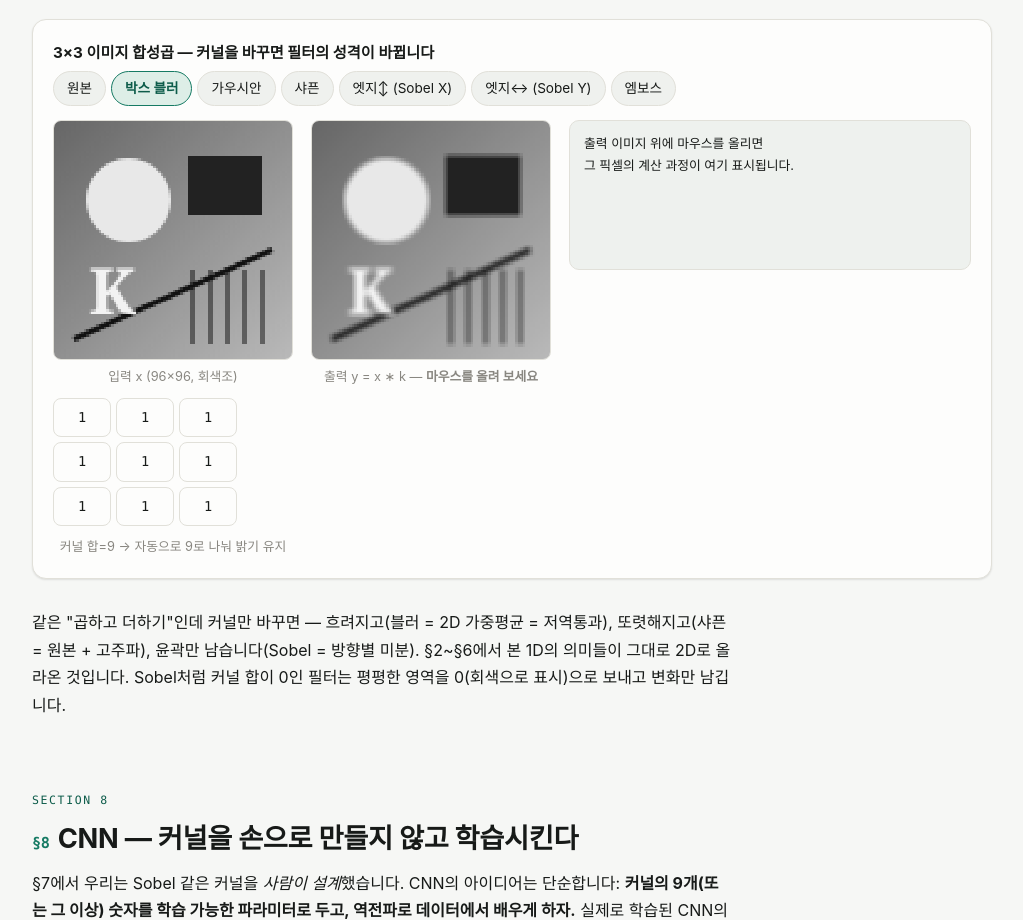
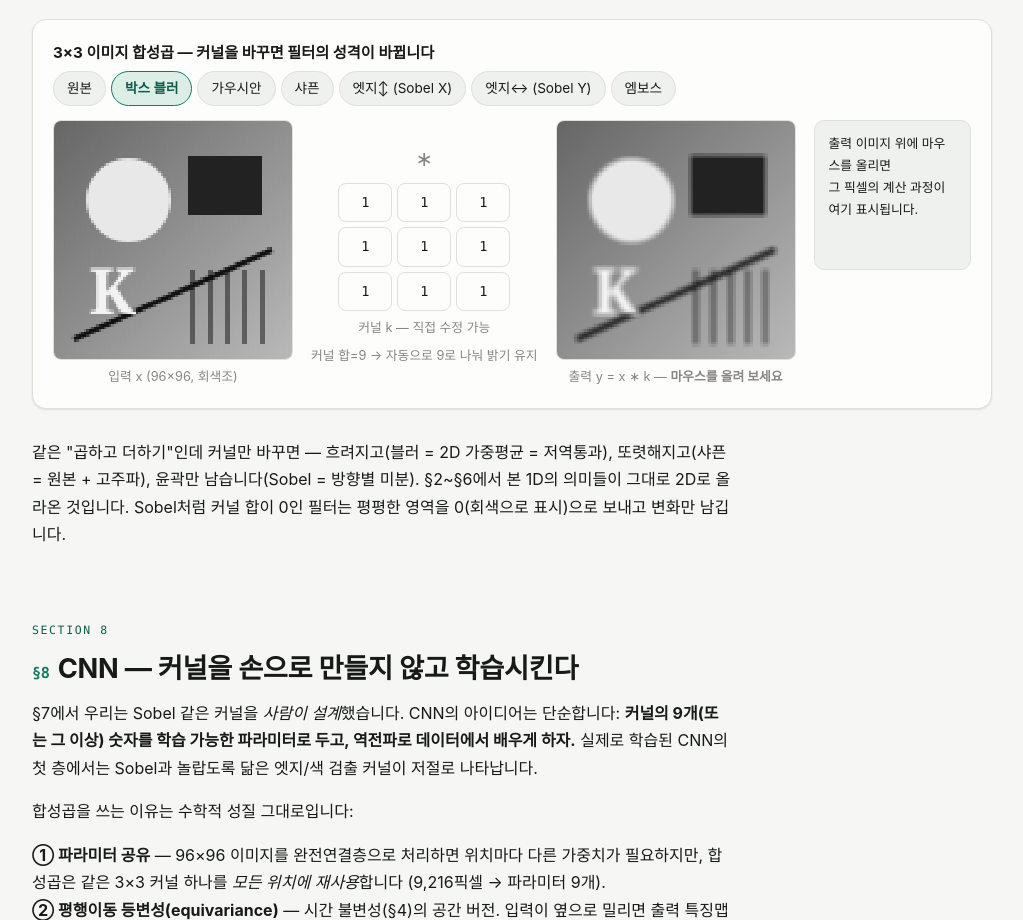
Before and after one commit to dev-jonghoonpark/how-conv-work, a plain HTML site: page index.html in a window 1280 px wide. Shown: the part 5829-6749 px from the top of the page, without its empty margins (128-1151 px from the left). Drawn offline with Linux system fonts and the light colour scheme.

Commit message:
§7 2D 데모 레이아웃 수정 — 커널 그리드를 별도 칼럼으로 분리해 하단 여백 제거
Co-Authored-By: Claude Fable 5 <noreply@anthropic.com>
Claude-Session: https://claude.ai/code/session_014q2qpdapbpejbrnQUHFd7t

```diff
--- a/index.html
+++ b/index.html
@@ -204,13 +204,18 @@ canvas.chart { width: 100%; height: auto; display: block; border-radius: 8px; }
 }
 
 /* 2D demo */
-.img2d { display: grid; grid-template-columns: auto auto 1fr; gap: 18px; align-items: start; }
-@media (max-width: 780px) { .img2d { grid-template-columns: 1fr 1fr; } .img2d .inspect { grid-column: 1 / -1; } }
+.img2d { display: grid; grid-template-columns: auto auto auto 1fr; gap: 18px; align-items: start; }
+@media (max-width: 900px) {
+  .img2d { grid-template-columns: auto auto; }
+  .img2d .inspect { grid-column: 1 / -1; }
+}
 .img2d canvas { image-rendering: pixelated; border: 1px solid var(--line); border-radius: 8px; width: 240px; max-width: 100%; height: auto; display: block; cursor: crosshair; }
 .img2d .cap { font-size: .8rem; color: var(--muted); text-align: center; margin-top: 6px; }
-.kgrid { display: grid; grid-template-columns: repeat(3, 58px); gap: 5px; margin: 10px 0; }
+.img2d .kcol { align-self: center; text-align: center; }
+.img2d .kcol .op { font-size: 1.3rem; color: var(--muted); font-family: "STIX Two Math", Georgia, serif; margin-bottom: 4px; }
+.kgrid { display: grid; grid-template-columns: repeat(3, 54px); gap: 5px; margin: 6px 0; justify-content: center; }
 .kgrid input {
-  width: 58px; text-align: center; padding: 7px 4px;
+  width: 54px; text-align: center; padding: 7px 4px;
   font-family: ui-monospace, "SF Mono", Menlo, monospace; font-size: .85rem;
 }
 .inspect {
@@ -587,7 +592,11 @@ footer { border-top: 1px solid var(--line); margin-top: 64px; padding: 28px 0 48
         <div>
           <canvas id="srcCanvas" width="96" height="96"></canvas>
           <div class="cap">입력 x (96×96, 회색조)</div>
+        </div>
+        <div class="kcol">
+          <div class="op">∗</div>
           <div class="kgrid" id="kgrid"></div>
+          <div class="cap">커널 k — 직접 수정 가능</div>
           <div class="cap" id="kNote">합=9 → 자동으로 9로 나눔</div>
         </div>
         <div>
```
